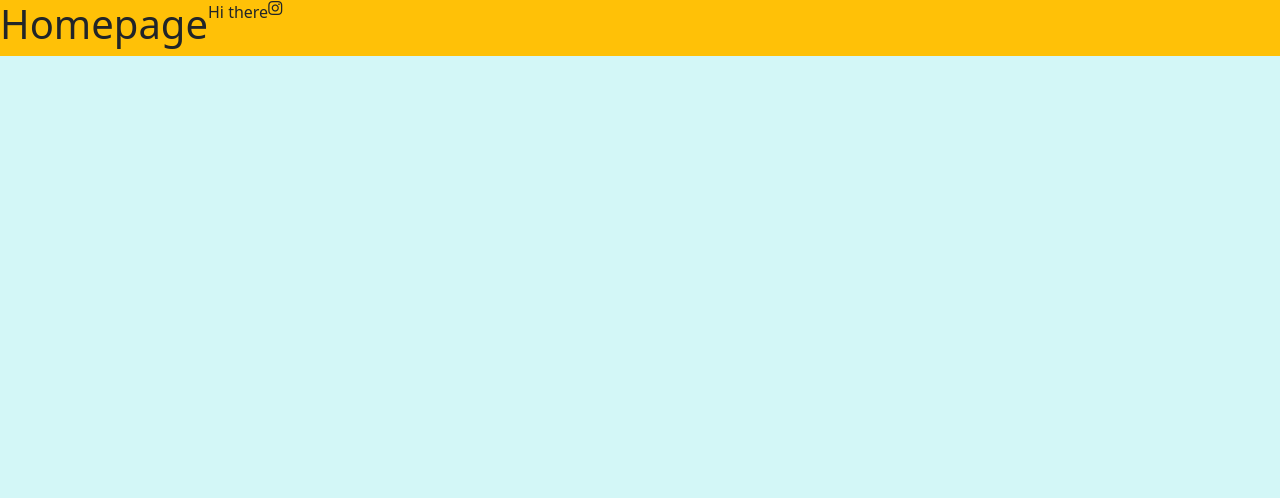
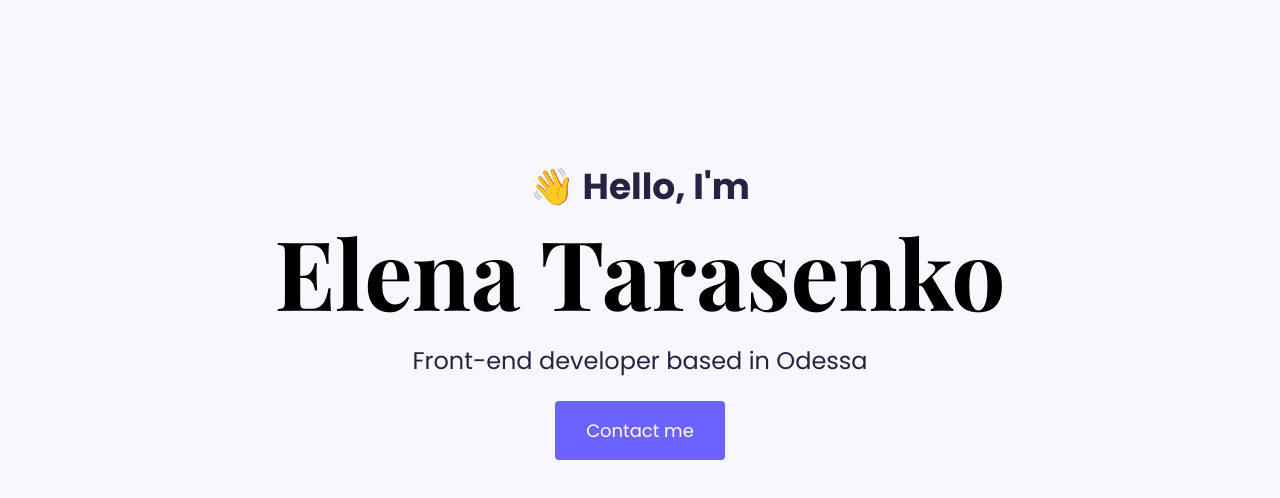
Before and after one commit to ElenTara/portfolio-project, a plain HTML site: page index.html in a window 1280 px wide. Drawn offline with nearby package versions, Linux system fonts and the light colour scheme.

Commit message:
Added text and button, styles with css-variables

```diff
--- a/index.html
+++ b/index.html
@@ -30,10 +30,13 @@
     <title>Home</title>
   </head>
   <body>
-    <div class="d-flex bg-warning">
-      <h1>Homepage</h1>
-      <p>Hi there</p>
-      <i class="fa-brands fa-instagram"></i>
+    <div class="hero">
+      <p>👋 Hello, I'm</p>
+      <h1>Elena Tarasenko</h1>
+      <h2 class="mb-3">Front-end developer based in Odessa</h2>
+      <div>
+        <a href="#" class="btn btn-branding">Contact me</a>
+      </div>
     </div>
   </body>
 </html>
--- a/styles/portfolio.css
+++ b/styles/portfolio.css
@@ -1,8 +1,57 @@
-body {
-  background-color: rgb(211, 247, 247);
+:root {
+  --branding-color: #6c63ff;
+  --heading-font-family: "Playfair Display", serif;
+  --default-font-family: "Poppins", sans-serif;
+  --secondary-color: #f9f7fe;
 }
 
-/*
-font-family: 'Playfair Display', serif;
-font-family: 'Poppins', sans-serif;
-*/
+body {
+  font-family: var(--default-font-family);
+}
+
+h1,
+h2,
+h3,
+h4,
+h5,
+h6 {
+  color: black;
+  font-family: var(--heading-font-family);
+  font-weight: bold;
+}
+h1 {
+  font-size: 96px;
+}
+
+p {
+  font-weight: normal;
+}
+
+.hero {
+  background: var(--secondary-color);
+  text-align: center;
+  padding: 160px 20px;
+}
+
+.hero p {
+  color: #272142;
+  font-size: 36px;
+  font-weight: bold;
+  margin: 0;
+}
+.hero h2 {
+  color: #272142;
+  font-family: var(--default-font-family);
+  font-size: 24px;
+  font-weight: normal;
+  line-height: 2;
+}
+
+.btn-branding {
+  color: white;
+  background: var(--branding-color);
+  border-radius: 4px;
+  font-size: 18px;
+  line-height: 27px;
+  padding: 15px 30px;
+}
```
